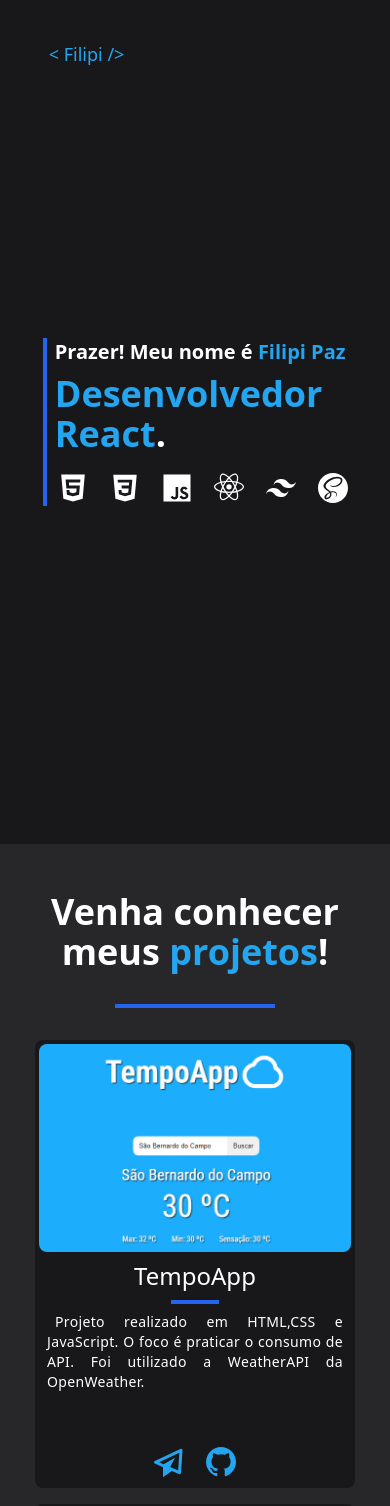
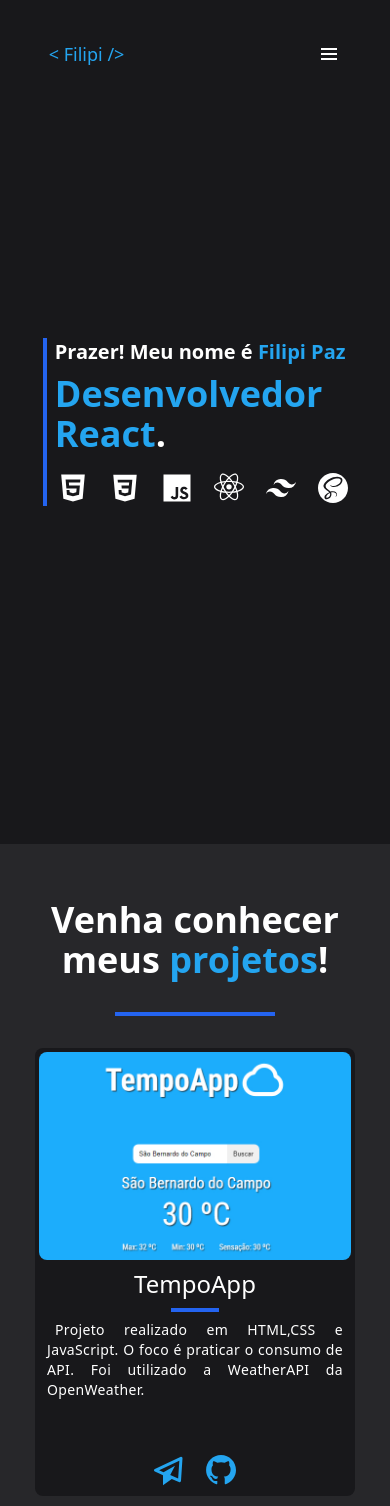
Before and after one commit to filipipaz/portifolio-react, a React (Vite) app: page / in a window 390 px wide. Shown: the top 1506 px of the page. Built offline with nearby package versions, Linux system fonts and the light colour scheme.

Commit message:
Menu Hamburguer

```diff
--- a/src/components/AboutMe/index.jsx
+++ b/src/components/AboutMe/index.jsx
@@ -4,16 +4,15 @@ export const AboutMe = () => {
       id="aboutMe"
       className="min-h-screen bg-zinc-900 flex flex-col items-center  text-white"
     >
-      <h1 className="text-4xl font-semibold  text-center mt-4 pt-8">
+      <h1 className="text-4xl font-semibold  text-center mt-6 pt-8">
         Vamos trabalhar <span className="text-cor3-0">juntos</span>!
       </h1>
       <div className="w-40 h-1 bg-cor2-0 m-8"></div>
       <div className="w-3/4 lg:w-1/2 box-content mx-auto pl-2 text-white">
         <p className="mt-4 text-sm leading-5 tracking-wide text-justify indent-2">
         Possuo 25 anos. Me encontrando na área de Tecnologia, me formei jovem como Técnico em TI pela Microcamp. Comecei a graduação em Gestão da Tecnologia da Informação, e me foi apresentado a programação. Desde então, comecei a estudar por conta iniciando pelo <strong className="text-cor2-0">HTML</strong>, <strong className="text-cor2-0">CSS</strong> e <strong className="text-cor2-0">JavaScript</strong>.
-        <br />
-        <br />
-        <p>Estudo com a Alura a aproximadamente um ano, me encantei com o mundo da programação e com o que ele pode oferecer. Hoje estou estudando</p> <strong className="text-cor2-0">React</strong> e iniciando no <strong className="text-cor2-0">TypeScript</strong>.
+        </p>
+        <p className="mt-4 text-sm leading-5 tracking-wide text-justify indent-2">Estudo com a Alura a aproximadamente um ano, me encantei com o mundo da programação e com o que ele pode oferecer. Hoje estou estudando <strong className="text-cor2-0">React</strong> e iniciando no <strong className="text-cor2-0">TypeScript</strong>.
         </p>
         <h2 className="my-2 py-2 text-xl text-cor3-0 inline-block border-b-2 border-cor2-0">Soft Skills</h2>
         <ul className="ml-2">
--- /dev/null
+++ b/src/components/Header/MenuHamburger/index.jsx
@@ -0,0 +1,35 @@
+import { useState } from "react";
+import { BiMenu, BiX } from "react-icons/bi";
+import { NavLink } from "../NavLink";
+
+export const MenuHamburguer = () => {
+  const [isActive, setIsActive] = useState(true);
+  function showMenu() {
+    setIsActive(false);
+  }
+
+  function closeMenu() {
+    setIsActive(true);
+  }
+
+  return (
+    <div>
+      <BiMenu
+        className={`cursor-pointer text-2xl sm:hidden ${isActive ? "flex" : "hidden"}`}
+        onClick={showMenu}
+      />
+      <BiX
+        className={`cursor-pointer text-2xl sm:hidden ${isActive ? "hidden" : "flex"}`}
+        onClick={closeMenu}
+      />
+      <ul
+        className={`fixed right-16 ${
+          isActive ? "hidden" : "flex gap-4"
+        } text-center  rounded-sm`}
+      >
+        <NavLink caminho={"#projetos"}>Projetos</NavLink>
+        <NavLink caminho={"#aboutMe"}>Sobre Mim</NavLink>
+      </ul>
+    </div>
+  );
+};
--- a/src/components/Header/NavLink/index.jsx
+++ b/src/components/Header/NavLink/index.jsx
@@ -1,3 +1,3 @@
-export const NavLink = ({ children }) => {
-  return <li className="hover:text-cor2-0 hover:animate-pulse transition-all ease-in-out origin-center font-medium">{children}</li>;
+export const NavLink = ({ children , caminho}) => {
+  return <li className="hover:text-cor2-0 hover:animate-pulse transition-all ease-in-out origin-center font-medium"><a href={caminho}>{children}</a></li>;
 };
--- a/src/components/Header/index.jsx
+++ b/src/components/Header/index.jsx
@@ -1,6 +1,7 @@
 import { useState } from "react";
 import { useEffect } from "react";
 import { NavLink } from "./NavLink";
+import { MenuHamburguer } from "./MenuHamburger";
 
 export const Header = () => {
 
@@ -23,7 +24,7 @@ export const Header = () => {
     <header
       className={`fixed top-0 left-0 w-full ${
         scroll > 0 ? "py-4" : "py-10"
-      } ease-in-out transition-all delay-75 `}
+      } ease-in-out transition-all delay-75 z-40`}
     >
       <nav className="w-3/4 m-auto flex items-center justify-between text-white">
         <span className="text-lg md:text-2xl text-cor3-0 hover:text-cor2-0 hover:animate-pulse">
@@ -31,12 +32,13 @@ export const Header = () => {
             {"< "}Filipi{" />"}
           </a>
         </span>
+        <MenuHamburguer />
         <ul className="sm:flex sm:gap-4 hidden text-sm lg:text-base">
-          <NavLink>
-            <a href="#projetos">Projetos</a>
+          <NavLink caminho={"#projetos"}>
+            Projetos
           </NavLink>
-          <NavLink>
-            <a href="#aboutMe">Sobre Mim</a>
+          <NavLink caminho={"#aboutMe"}>
+            Sobre Mim
           </NavLink>
         </ul>
       </nav>
--- a/src/components/Projetos/index.jsx
+++ b/src/components/Projetos/index.jsx
@@ -41,7 +41,7 @@ export const Projetos = () => {
       id="projetos"
       className="min-h-screen bg-zinc-800 flex flex-col justify-center items-center box-border pb-4"
     >
-      <h1 className="text-4xl font-semibold text-white mt-4 pt-8 text-center">
+      <h1 className="text-4xl font-semibold text-white mt-6 pt-8 text-center">
         Venha conhecer meus <span className="text-cor3-0">projetos</span>!
       </h1>
       <div className="w-40 h-1 bg-cor2-0 m-8"></div>
```
